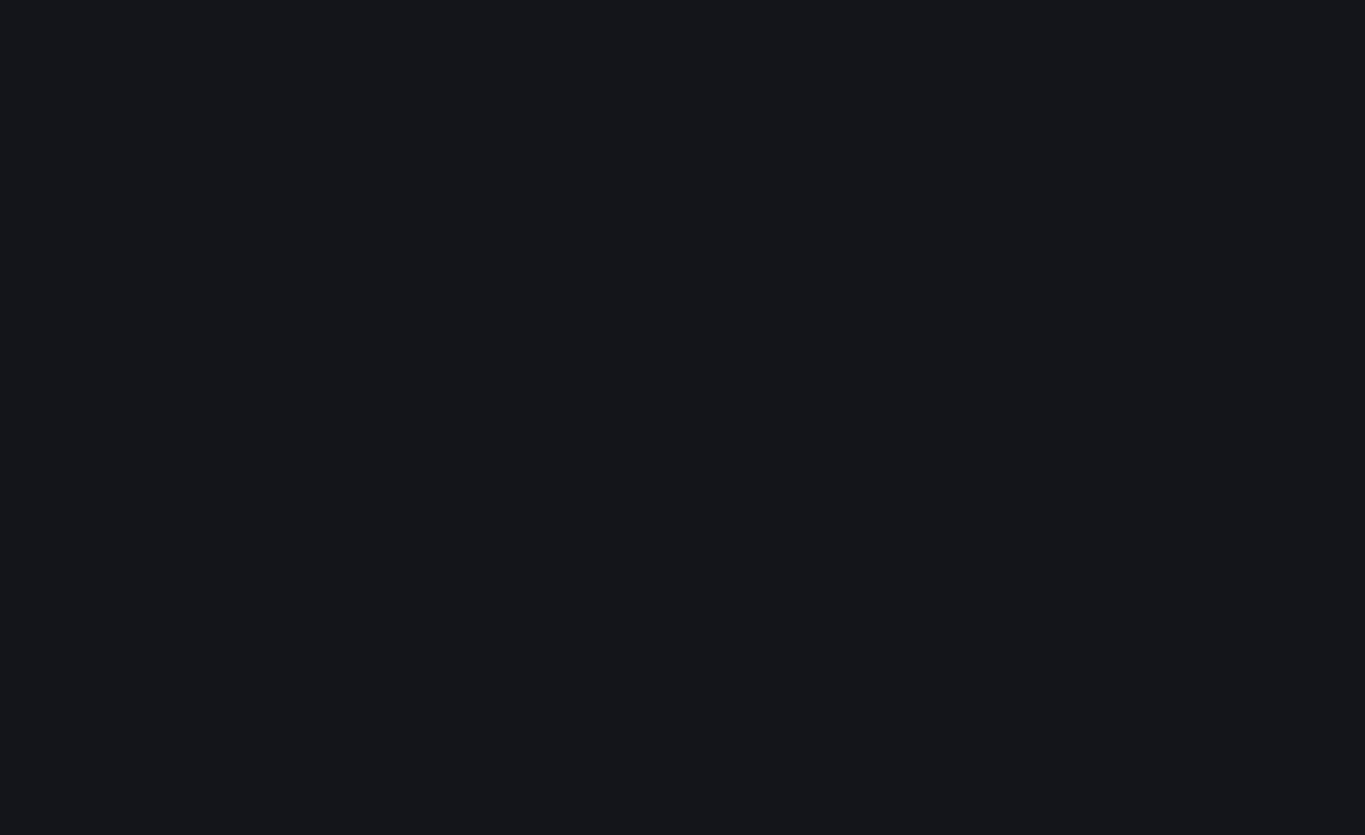
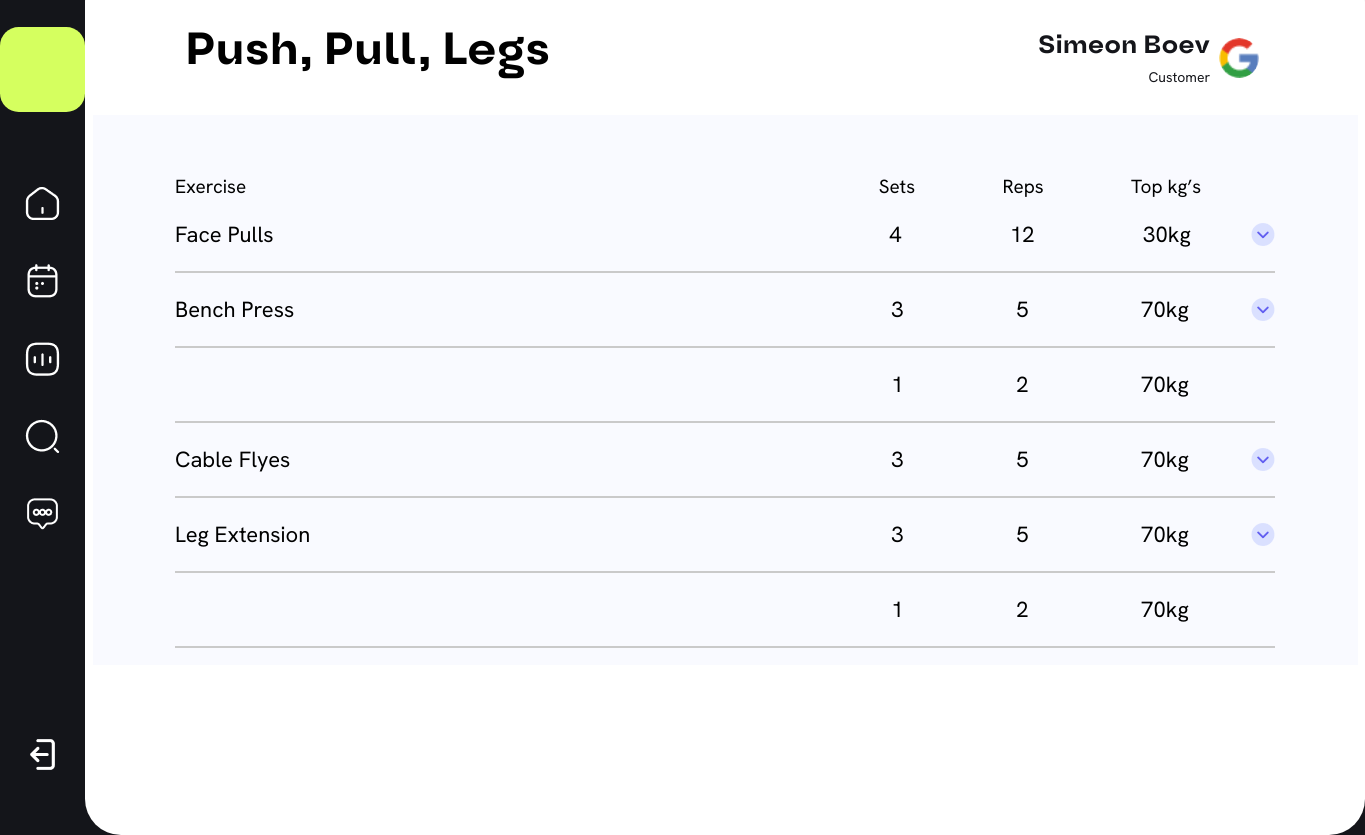
Before and after one commit to ZZSpasov20/Strive, a Vue app in the folder app/client/: page /fitness in a window 1280 px wide. Before the commit this address had no page. Shown: the whole page, 1365 px wide, since content can reach past the window. Before the commit the page ends 800 px from the top, so only its background shows below. Built offline with nearby package versions, Linux system fonts and the light colour scheme.

Commit message:
Create fitness page with records

```diff
--- /dev/null
+++ b/app/client/src/components/FitnessDay.vue
@@ -0,0 +1,221 @@
+<script setup lang="ts">
+
+</script>
+
+<template>
+    <div class="fitness-statistics-wrapper">
+        <div class="fitness-statistics">
+            <div class="main-statistics__row">
+                <h1>Push, Pull, Legs</h1>
+                <div class="main-statistics__person-wrapper">
+                    <div class="main-statistics__person-text-wrapper">
+                        <p>Simeon Boev</p>
+                        <p>Customer</p>
+                    </div>
+                    <img class="profile-picture" src="/src/assets/img/google_logo.png" />
+                </div>
+            </div>
+            <div class="program-wrapper">
+
+                <div class="program-row program-row-first">
+                    <p class="stats-wraper--headings">Exercise</p>
+                    <div class="stats-wraper stats-wraper--headings">
+                        <p>Sets</p>
+                        <p>Reps</p>
+                        <p>Top kg’s</p>
+
+                    </div>
+                </div>
+                <div class="program-row program-row-second">
+                        <p>Face Pulls</p>
+                        <div class="stats-wraper">
+                            <p>4</p>
+                            <p>12</p>
+                            <p>30kg</p>
+                            <img src="/src/assets/img/drop-down-icon.png" alt="drop-down-image">
+                        </div>
+                </div>
+                <div class="program-row">
+                    <p>Bench Press</p>
+                    <div class="stats-wraper">
+                        <p>3</p>
+                        <p>5</p>
+                        <p>70kg</p>
+                        <img src="/src/assets/img/drop-down-icon.png" alt="drop-down-image">
+                    </div>
+                </div>
+                <div class="program-row program-row-sub">
+
+                    <div class="stats-wraper">
+                        <p>1</p>
+                        <p>2</p>
+                        <p>70kg</p>
+                    </div>
+                </div>
+                <div class="program-row">
+                    <p>Cable Flyes</p>
+                    <div class="stats-wraper">
+                        <p>3</p>
+                        <p>5</p>
+                        <p>70kg</p>
+                        <img src="/src/assets/img/drop-down-icon.png" alt="drop-down-image">
+                    </div>
+                </div>
+                <div class="program-row">
+                    <p>Leg Extension</p>
+                    <div class="stats-wraper">
+                        <p>3</p>
+                        <p>5</p>
+                        <p>70kg</p>
+                        <img src="/src/assets/img/drop-down-icon.png" alt="drop-down-image">
+                    </div>
+                </div>
+               <div class="program-row program-row-sub">
+
+                    <div class="stats-wraper">
+                        <p>1</p>
+                        <p>2</p>
+                        <p>70kg</p>
+                    </div>
+                </div>
+                <div class="program-row program-row-sub">
+
+                    <div class="stats-wraper">
+                        <p>2</p>
+                        <p>23</p>
+                        <p>70kg</p>
+                    </div>
+                </div>
+
+            </div>
+        </div>
+    </div>
+</template>
+
+<style>
+      @import url('https://fonts.googleapis.com/css2?family=Hanken+Grotesk:ital,wght@0,100..900;1,100..900&display=swap');
+
+
+    .fitness-statistics-wrapper{
+        width:100%;
+        height: 100vh;
+        min-height: 750px;
+        display: flex;
+        justify-content: center;
+        align-items: center;
+    }
+    .fitness-statistics{
+        width: 1695px;
+        height: 869px;
+        border-radius: 36px;
+        background: #FFF;
+        display: flex;
+        flex-direction: column;
+        justify-content: flex-start;
+        align-items: center;
+
+    }
+    .main-statistics__row{
+        width:100%;
+        display: flex;
+        justify-content: space-between;
+        margin-top: 20px;
+            h1{
+                font-size: 45px;
+                padding-left: 100px;
+                font-family: Oddval-SemiBold;
+            }
+    }
+    .main-statistics__person-wrapper{
+        width:230px;
+        display: flex;
+        justify-content: space-around;
+        align-items: center;
+        margin-right: 100px;
+
+    }
+    .main-statistics__person-text-wrapper{
+        display: flex;
+        flex-direction: column;
+        align-items: flex-end;
+        justify-content: center;
+    }
+    .main-statistics__person-text-wrapper p:nth-child(1){
+        color:#14151A;
+        font-size: 25px;
+        margin-bottom: -10px;
+        font-family: Oddval-SemiBold;
+    }
+    .main-statistics__person-text-wrapper p:nth-child(2){
+        color:#14151A;
+        font-size: 14px;
+        font-family: "Hanken Grotesk", sans-serif;
+    }
+    .profile-picture{
+        display: flex;
+        justify-content: center;
+        align-items: center;
+        width: 40px;
+        height: 40px;
+        border-radius: 100%;
+        border-color: white;
+        border-style: solid;
+        margin-top: 15px;
+    }
+
+    .program-wrapper{
+        background-color: #F9FAFF;
+        display: flex;
+        flex-direction: column;
+        width:1265px;
+        height: 550px;
+        align-items: center;
+        overflow: auto;
+    }
+    .program-row{
+        display: flex;
+        justify-content: space-between;
+        border-top: solid 1px #CACACA;
+        border-bottom: solid 1px #CACACA;
+        width:1100px;
+        height: unset;
+        font-family: "Hanken Grotesk", sans-serif;
+        font-size: 22px;
+    }
+    .program-wrapper .program-row-first{
+        margin-top: 40px;
+        margin-bottom: -20px;
+        border-top: none;
+        border-bottom: none;
+    }
+    .program-wrapper .program-row-second{
+        border-top: none;
+
+    }
+    .stats-wraper--headings{
+        font-size: 19px;
+    }
+    .program-row-sub{
+        justify-content: flex-end;
+        height: 74px;
+
+        align-items: center;
+    }
+    .stats-wraper{
+        display: flex;
+        width: 440px;
+        height: 100%;
+        flex-direction: row;
+        align-items: center;
+        justify-content: space-around;
+        box-sizing: border-box;
+        padding-right: 30px;
+        position: relative;
+         img{
+                position: absolute;
+                right: 0;
+                cursor: pointer;
+            }
+
+    }
+</style>
--- a/app/client/src/router/index.ts
+++ b/app/client/src/router/index.ts
@@ -4,6 +4,7 @@ import SignUp from '@/views/SignUp.vue'
 import LoginView from '@/views/LoginView.vue'
 import Nav from '@/components/Nav.vue'
 import MainView from '@/views/MainView.vue'
+import FItnessView from '@/views/FItnessView.vue'
 
 
 
@@ -34,6 +35,13 @@ const router = createRouter({
       component: MainView
 
     }
+    ,
+    {
+      path: '/fitness',
+      name: 'fitnessView',
+      component: FItnessView
+
+    }
   ]
 })
 
--- /dev/null
+++ b/app/client/src/views/FItnessView.vue
@@ -0,0 +1,20 @@
+<script setup lang="ts">
+import FitnessDay from '@/components/FitnessDay.vue';
+import Nav from '@/components/Nav.vue';
+
+
+</script>
+
+<template>
+    <div class="fitness-view-wrapper">
+        <Nav/>
+        <FitnessDay/>
+    </div>
+</template>
+
+<style>
+    .fitness-view-wrapper{
+        width:100%;
+        display: flex;
+    }
+</style>
```
Also changed, not shown: app/client/src/assets/img/drop-down-icon.png (added).
